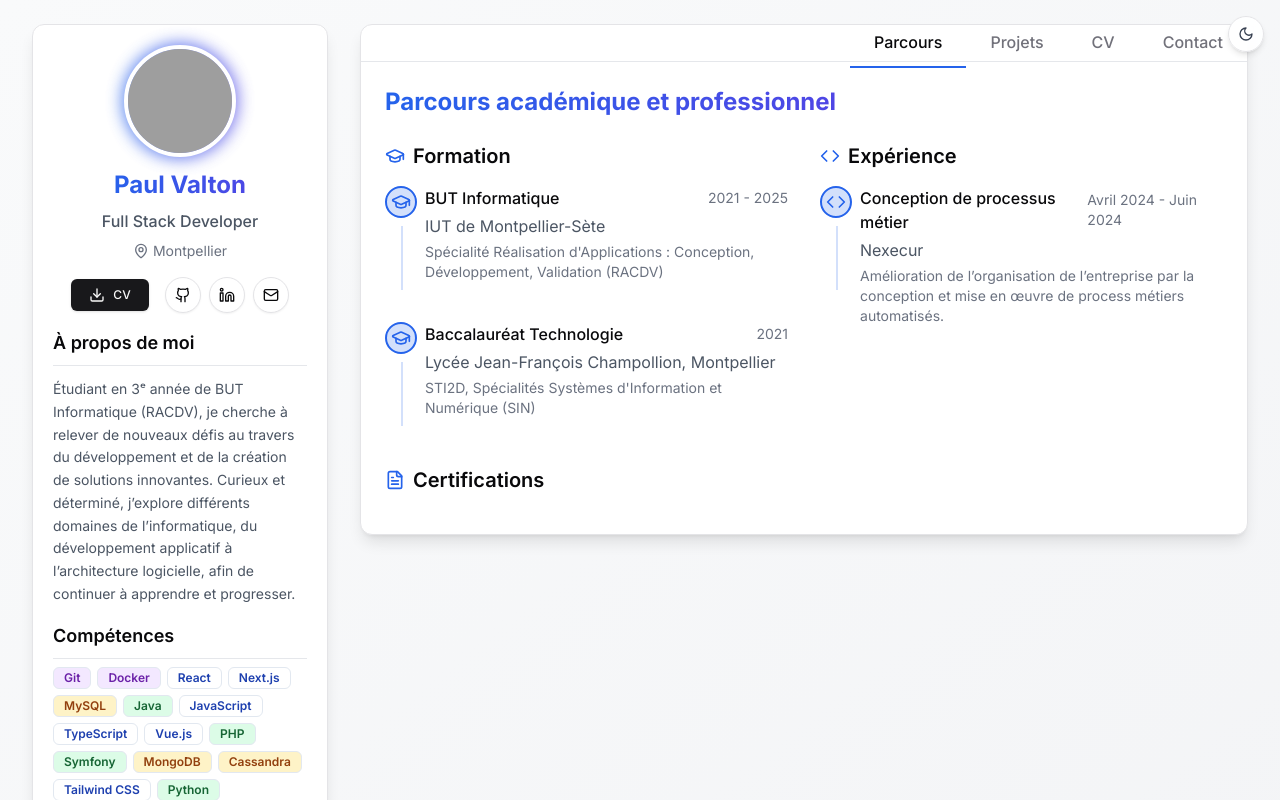
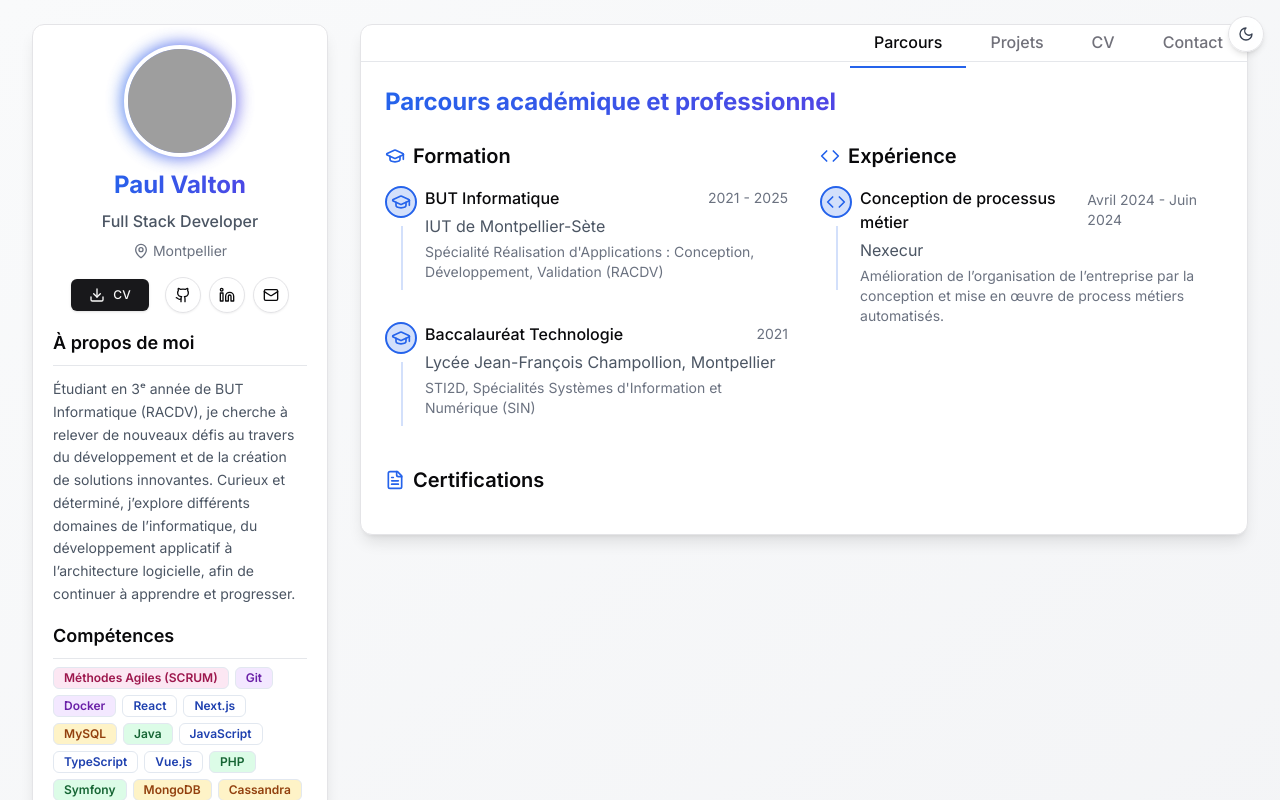
Before and after one commit to valtonp/portfolio, a Next.js app: page / in a window 1280 px wide. Shown: the top 800 px of the page. Built offline with nearby package versions, Linux system fonts and the light colour scheme; grey boxes are pictures that could not be loaded.

Commit message:
style: skills order

```diff
--- a/src/app/page.tsx
+++ b/src/app/page.tsx
@@ -40,7 +40,7 @@ export default function Portfolio() {
                 </div>
             )}
 
-            <div className="w-full p-6 md:px-4 lg:px-8 max-w-[95rem] mx-auto">
+            <div className="w-full p-6 md:px-4 lg:px-8 max-w-[90rem] mx-auto">
             <div className="flex flex-col lg:flex-row gap-8">
                     <Sidebar />
                     <MainContent />
--- a/src/data/skills.ts
+++ b/src/data/skills.ts
@@ -12,6 +12,7 @@ export interface Skill {
 }
 
 export const skills = [
+    { name: "Méthodes Agiles (SCRUM)", category: SkillCategory.Methodology },
     { name: "Git", category: SkillCategory.Tools },
     { name: "Docker", category: SkillCategory.Tools },
     { name: "React", category: SkillCategory.Frontend },
@@ -27,7 +28,6 @@ export const skills = [
     { name: "Cassandra", category: SkillCategory.Database },
     { name: "Tailwind CSS", category: SkillCategory.Frontend },
     { name: "Python", category: SkillCategory.Backend  },
-    { name: "Méthodes Agiles (SCRUM)", category: SkillCategory.Methodology },
 ]
 
 export const skillCategories = {
```
